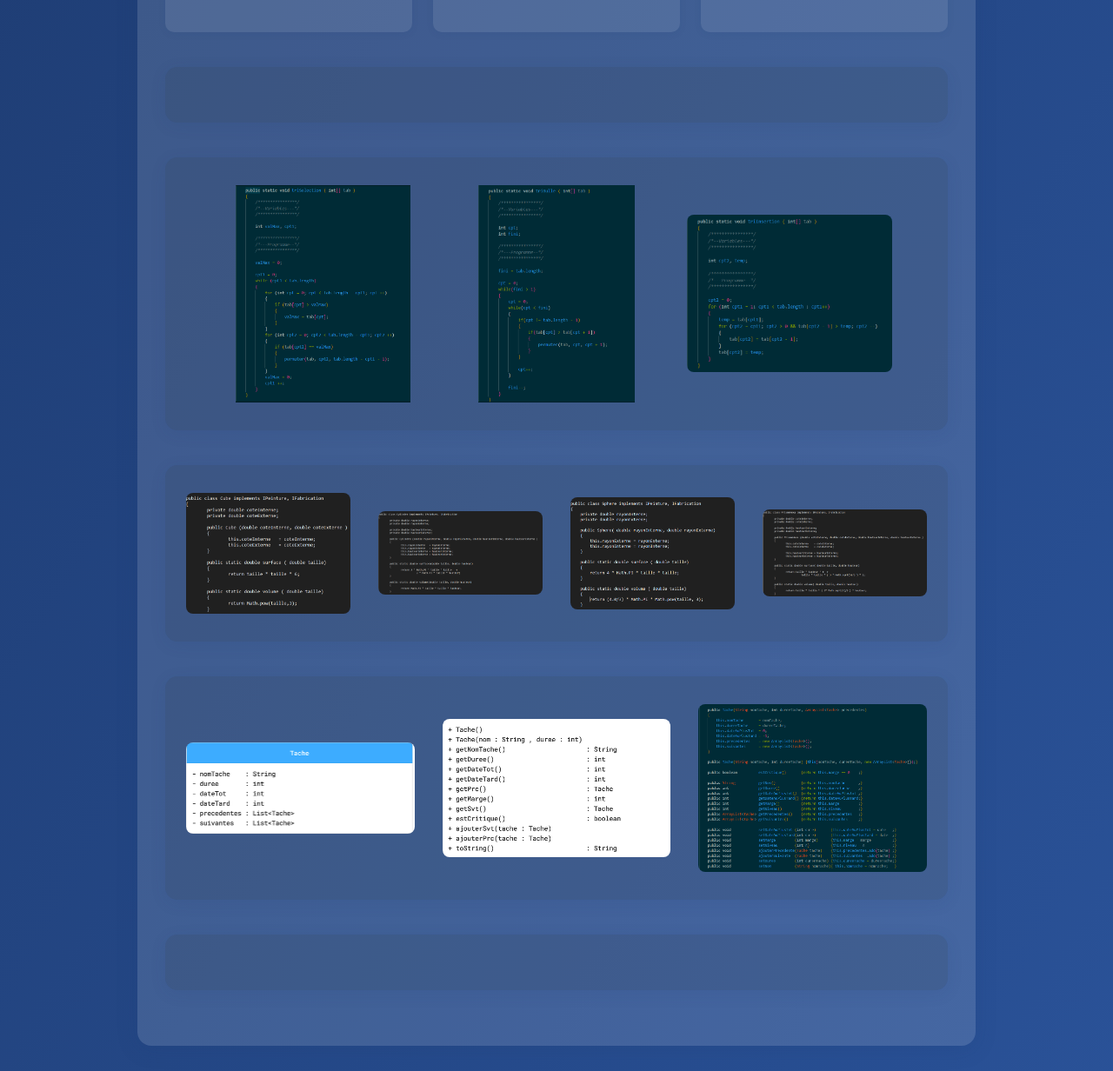
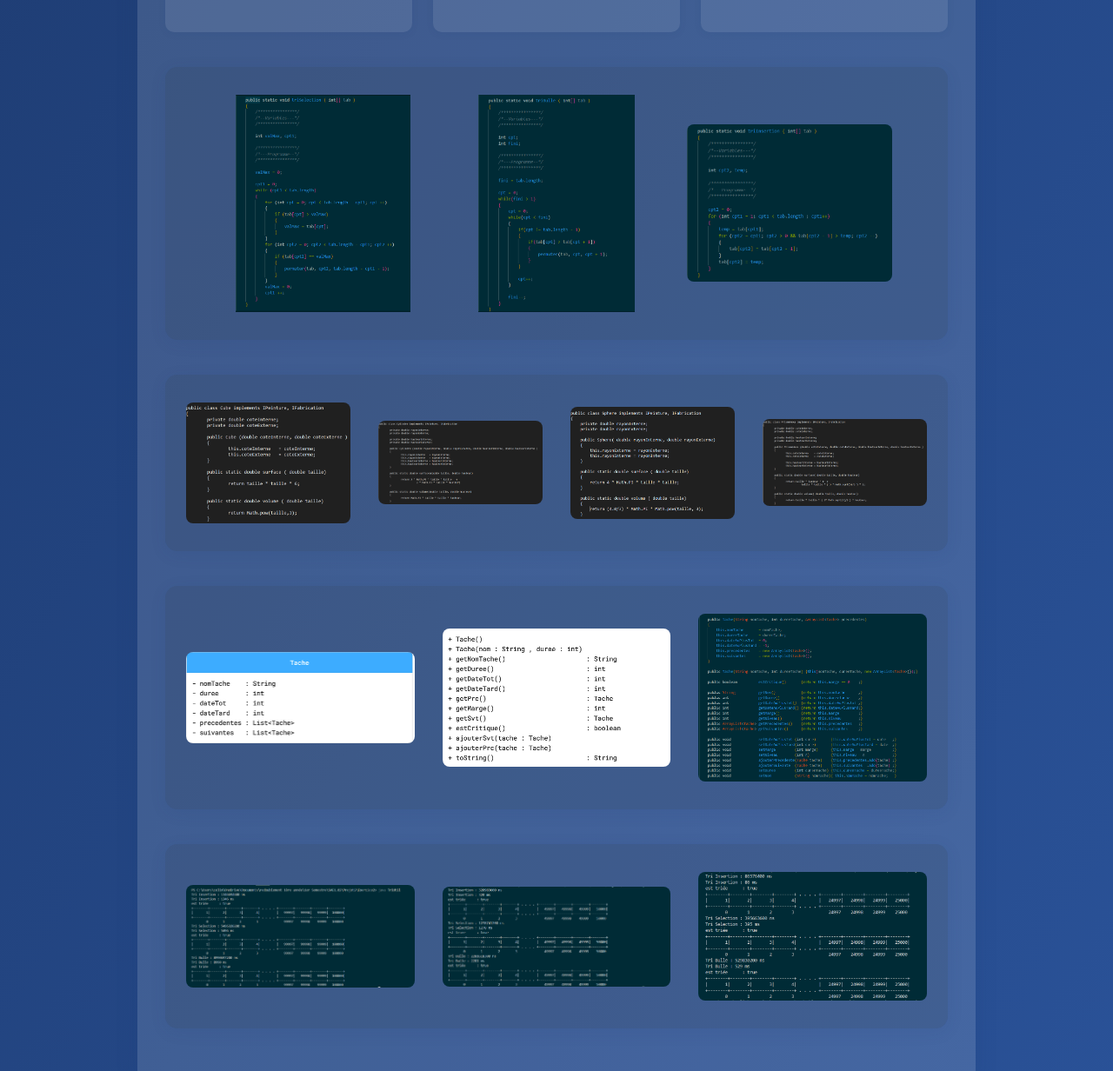
Before and after one commit to CelimS/portfolio, a plain HTML site: page portfolio-main/portfolio/Sae1.02.html in a window 1280 px wide. Shown: the part 438-1670 px from the top of the page at 87% size. Drawn offline with Linux system fonts and the light colour scheme.

Commit message:
Add files via upload

```diff
--- a/portfolio-main/portfolio/Sae1.02.html
+++ b/portfolio-main/portfolio/Sae1.02.html
@@ -25,13 +25,6 @@
                 <div class="project-card">
                     <h3>Langage de prog utilisé</h3>
                     <p>C'est un projet réalisée essentiellement en JAVA. </p>
-                </div>
-            </div>
-        </section>
-        <section class="contenu">
-            <div class="bloc grande-bloc">
-                <div class="images-bloc">
-
                 </div>
             </div>
         </section>
@@ -66,7 +59,9 @@
         <section class="contenu">
             <div class="bloc grande-bloc">
                 <div class="images-bloc">
-
+                    <img src="image/capture24.png"  alt="Capture d'écran SAE">
+                    <img src="image/capture25.png"  alt="Capture d'écran SAE">
+                    <img src="image/capture26.png"  alt="Capture d'écran SAE">
                 </div>
             </div>
         </section>
```
Also changed, not shown: portfolio-main/portfolio/image/capture24.png (added), portfolio-main/portfolio/image/capture25.png (added), portfolio-main/portfolio/image/capture26.png (added).
